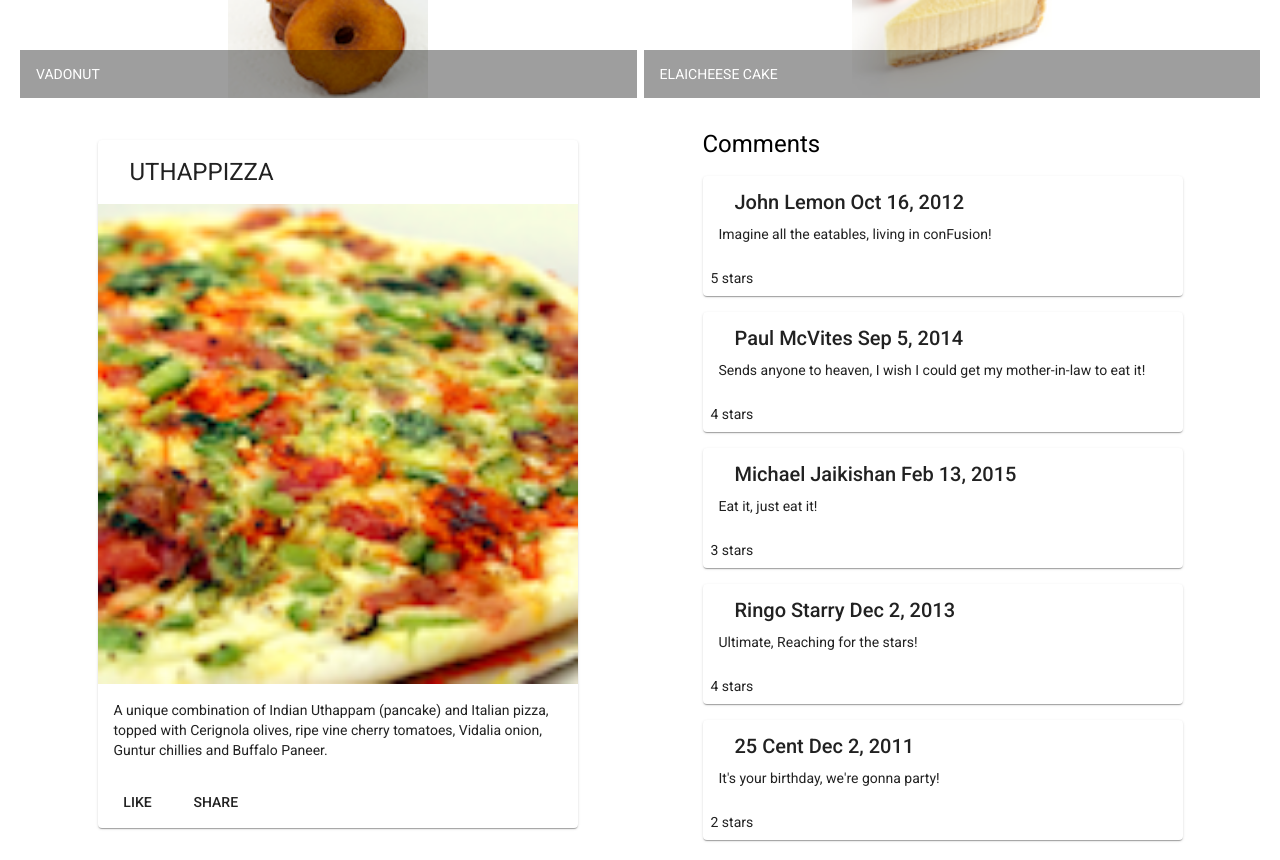
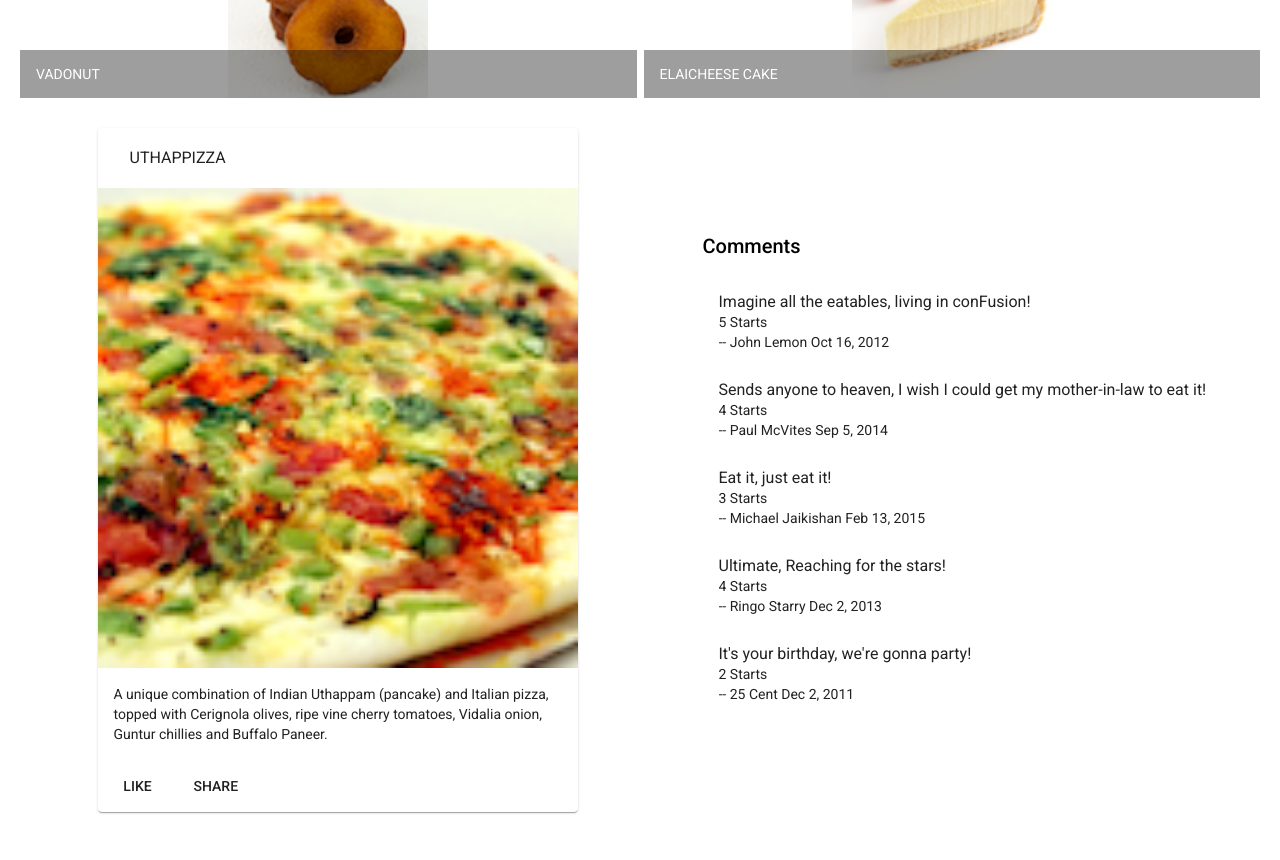
Before and after one commit to amsuarez99/AngularTutorial, an Angular app: page / in a window 1280 px wide. Shown: the part 460-1320 px from the top of the page. After the commit the page ends 1292 px from the top, so only its background shows below. Built offline with nearby package versions, Linux system fonts and the light colour scheme.

Commit message:
changes cards for lists

```diff
--- a/src/app/components/dish-detail/dish-detail.component.html
+++ b/src/app/components/dish-detail/dish-detail.component.html
@@ -1,3 +1,5 @@
+<!-- Task 1:
+        1.3 - Update the template of the dishdetail component. -->
 <div class="container"
     fxLayout="row"
     fxLayout.sm="column"
@@ -6,33 +8,54 @@
     fxLayoutGap="10px"
     fxLayoutGap.xs="0">
 
-  <div fxFlex="40" *ngIf="dish">
+<!-- Task 2:
+        2.2 Use the Angular material card component to display the details of the dish. -->
+    <div fxFlex="40">
+        <div fxFlex *ngIf="dish">
             <mat-card>
                 <mat-card-header>
                     <mat-card-title>
-          <h1>{{dish.name | uppercase}}</h1>
+                        <!-- Task 2:
+                        2.3 Use the Angular uppercase pipe to turn the dish's name into
+                        all uppercase letters in the card title. -->
+                        <h3>{{dish.name | uppercase}}</h3>
                     </mat-card-title>
                 </mat-card-header>
                 <img mat-card-image src="{{dish.image}}" alt="{{dish.name}}">
+
                 <mat-card-content>
                     <p>{{dish.description}}</p>
                 </mat-card-content>
+
                 <mat-card-actions>
                     <button mat-button>LIKE</button>
                     <button mat-button>SHARE</button>
                 </mat-card-actions>
+
             </mat-card>
         </div>
+    </div>
 
-  <div fxFlex="40" fxLayout="column" fxLayoutGap="1rem">
-    <h1>Comments</h1>
-    <mat-card *ngFor="let comment of dish.comments">
-      <mat-card-header>
-        <mat-card-title>{{comment.author}} {{comment.date | date}}</mat-card-title>
-      </mat-card-header>
-      <mat-card-content>{{comment.comment}}</mat-card-content>
-      <mat-card-actions>{{comment.rating}} stars</mat-card-actions>
-    </mat-card>
+    <!-- Task 3:
+        3.1 Include a list of comments about the dish into the dishdetail template using
+         the Angular material list component. -->
+    <div fxFlex="40">
+        <mat-list fxFlex>
+            <h2>Comments</h2>
+            <mat-list-item *ngFor="let dishdetail of dish.comments">
+                <p matLine>
+                    {{dishdetail.comment}}<br>
+                </p>
+                <p matLine>
+                    {{dishdetail.rating}} Starts <br>
+                </p>
+                <!-- Task 3:
+                3.2 Display the date of the comment using the Angular date pipe. -->
+                <p matLine>
+                    -- {{dishdetail.author}} {{dishdetail.date | date}}
+                </p>
+            </mat-list-item>
+        </mat-list>
     </div>
 
 </div>
```
Lines whose indentation alone changed are shown as unchanged.
